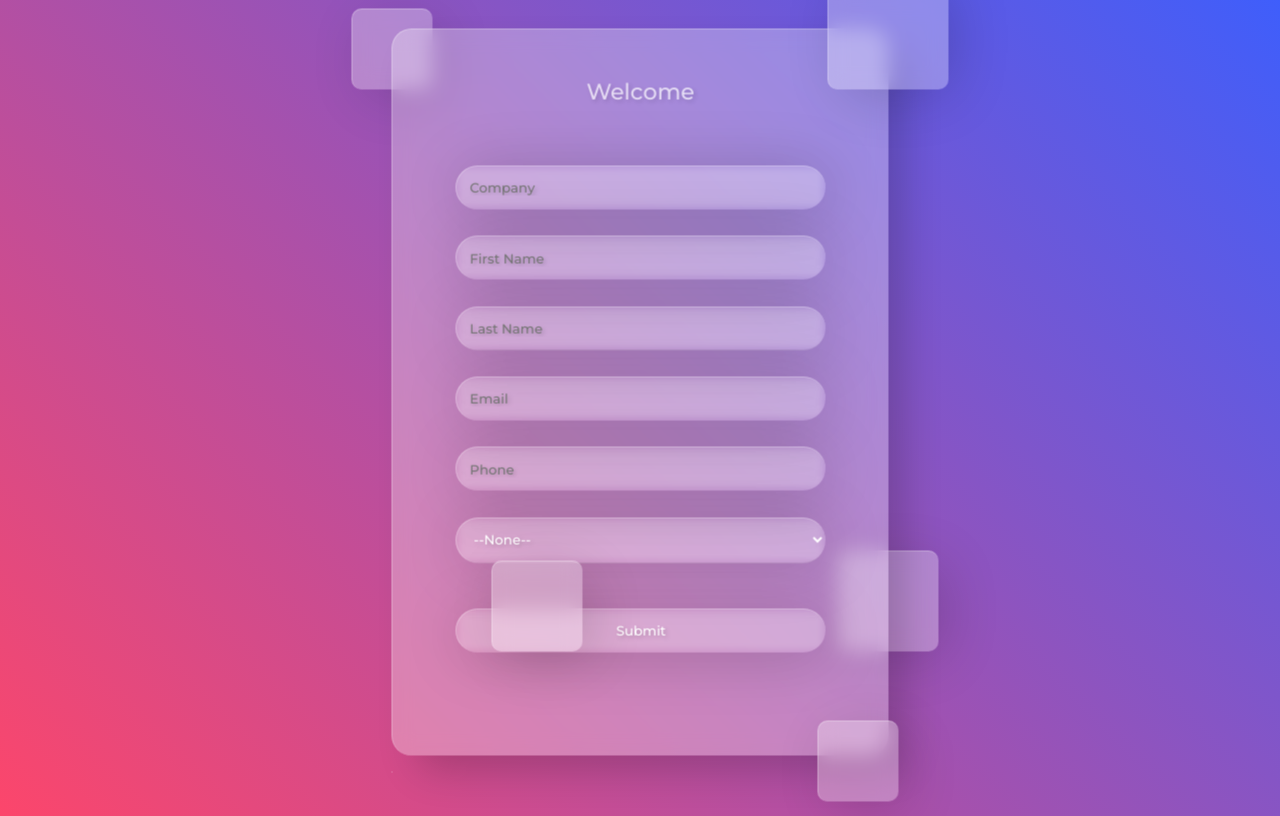
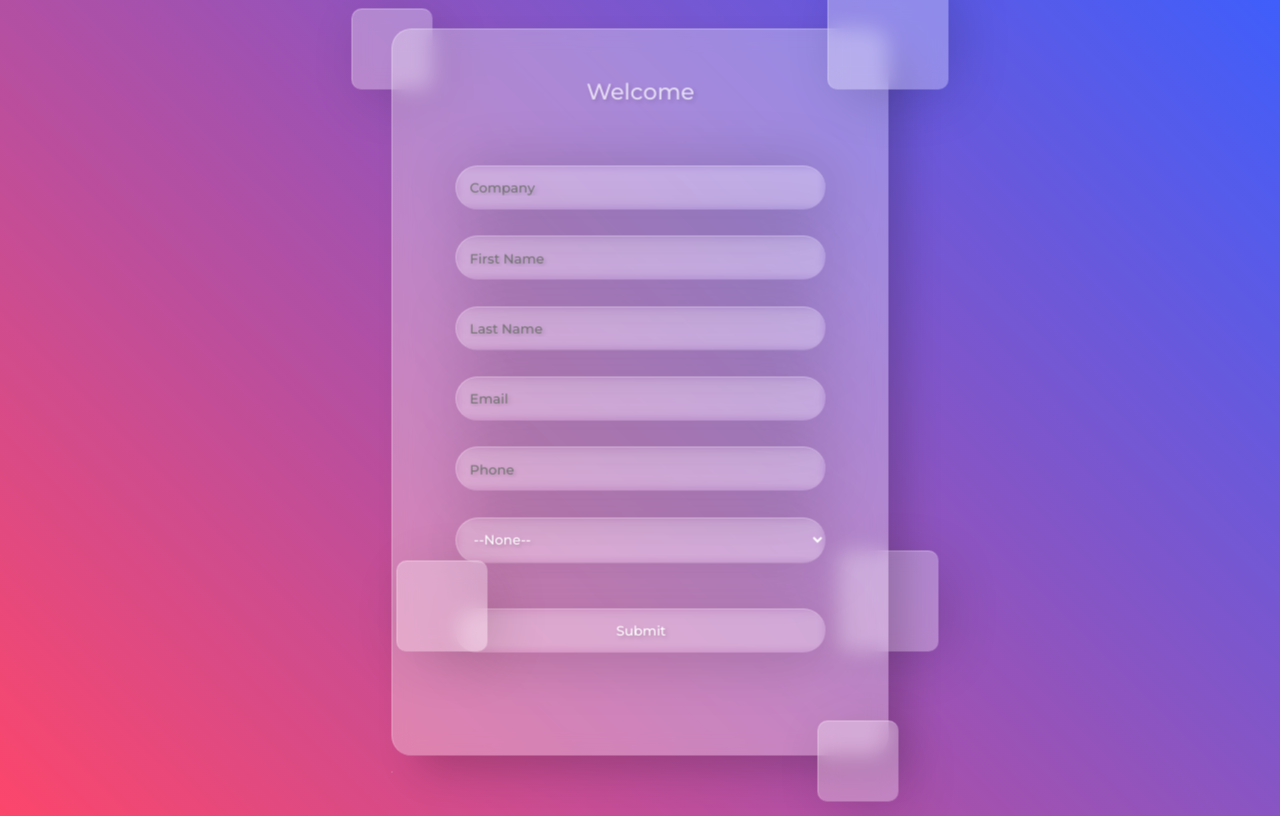
Before and after one commit to MihailKlimovich/Web-To-Lead, a PHP site: page / in a window 1280 px wide. Run offline with PHP 8.4, Linux system fonts and the light colour scheme; some libraries are stand-ins or nearby versions.

Commit message:
changed style26

```diff
--- a/WebToLead.css
+++ b/WebToLead.css
@@ -110,5 +110,5 @@ select:hover {
   height: 90px;
   width: 90px;
   bottom: 120px;
-  left: 100px;
+  left: 5px;
 }
```
